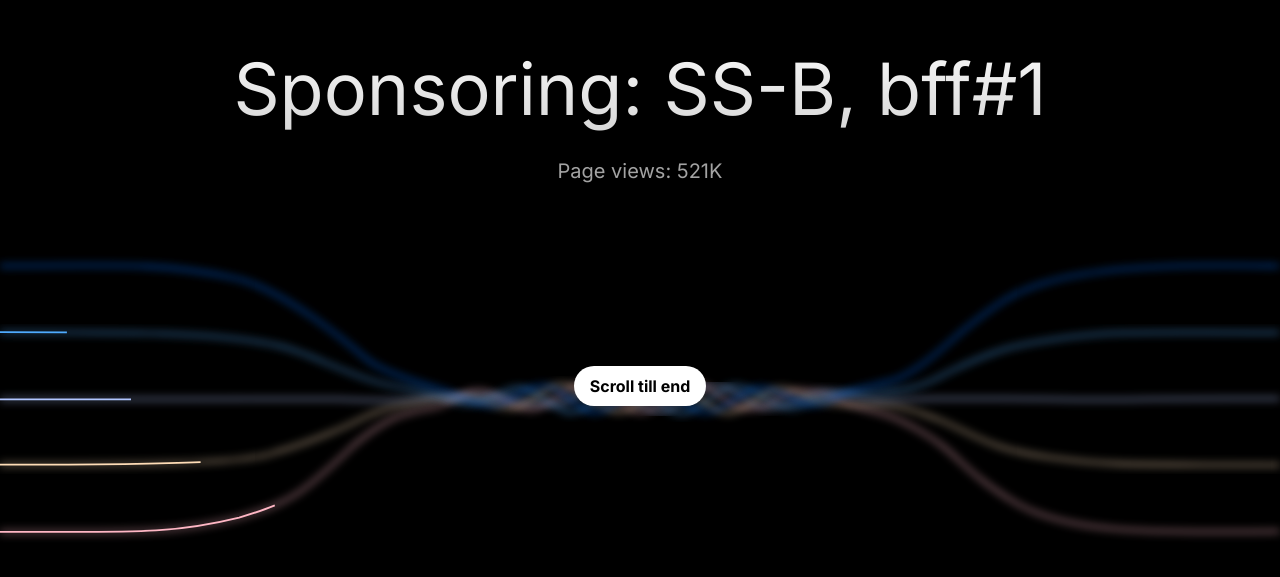
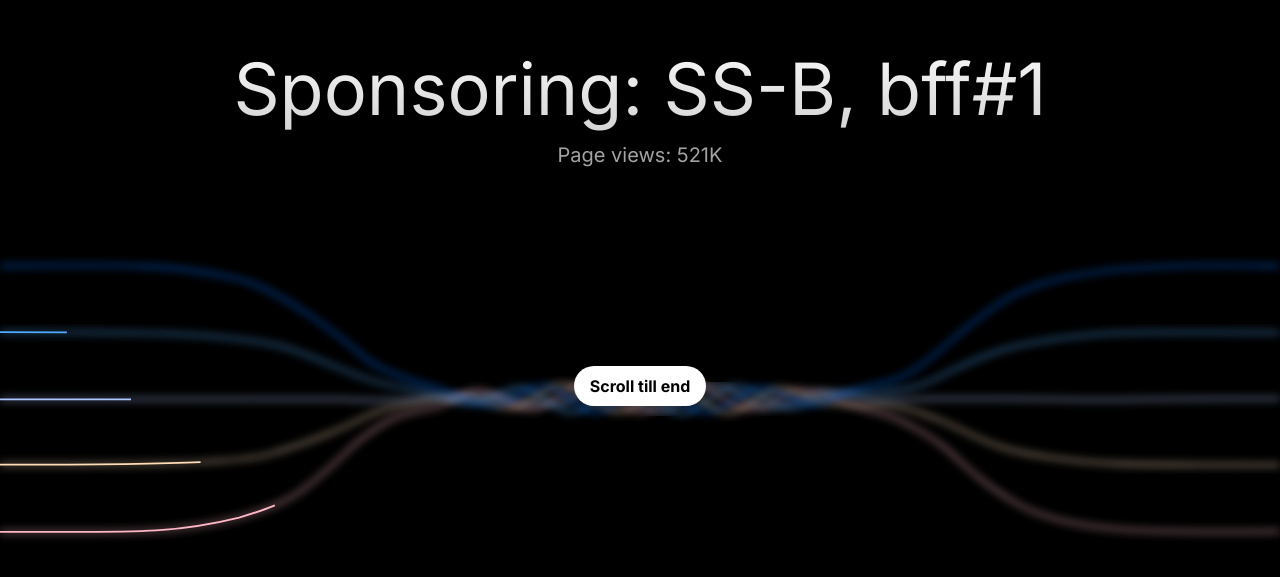
Before and after one commit to advAltTsx/axer, a Next.js app: page /messages in a window 1280 px wide. Shown: the part 203-780 px from the top of the page. Built offline with nearby package versions, Linux system fonts and the light colour scheme.

Commit message:
Update google-gemini-effect.tsx

```diff
--- a/components/ui/google-gemini-effect.tsx
+++ b/components/ui/google-gemini-effect.tsx
@@ -22,10 +22,10 @@ export const GoogleGeminiEffect = ({
   return (
     <div className={cn("sticky top-0", className)}>
 
-      <p className="text-lg md:text-7xl font-normal pb-4 text-center bg-clip-text text-transparent bg-gradient-to-b from-neutral-100 to-neutral-300">
+      <p className="text-lg md:text-7xl font-normal pb-2 text-center bg-clip-text text-transparent bg-gradient-to-b from-neutral-100 to-neutral-300">
         {title || `Sponsoring: SS-B, bff#1`}
       </p>
-      <p className="text-xs md:text-xl font-normal text-center text-neutral-400 mt-4 max-w-lg mx-auto">
+      <p className="text-xs md:text-xl font-normal text-center text-neutral-400 mt-2 max-w-lg mx-auto">
         {description ||
           `Page views: 521K`}
       </p>
```
